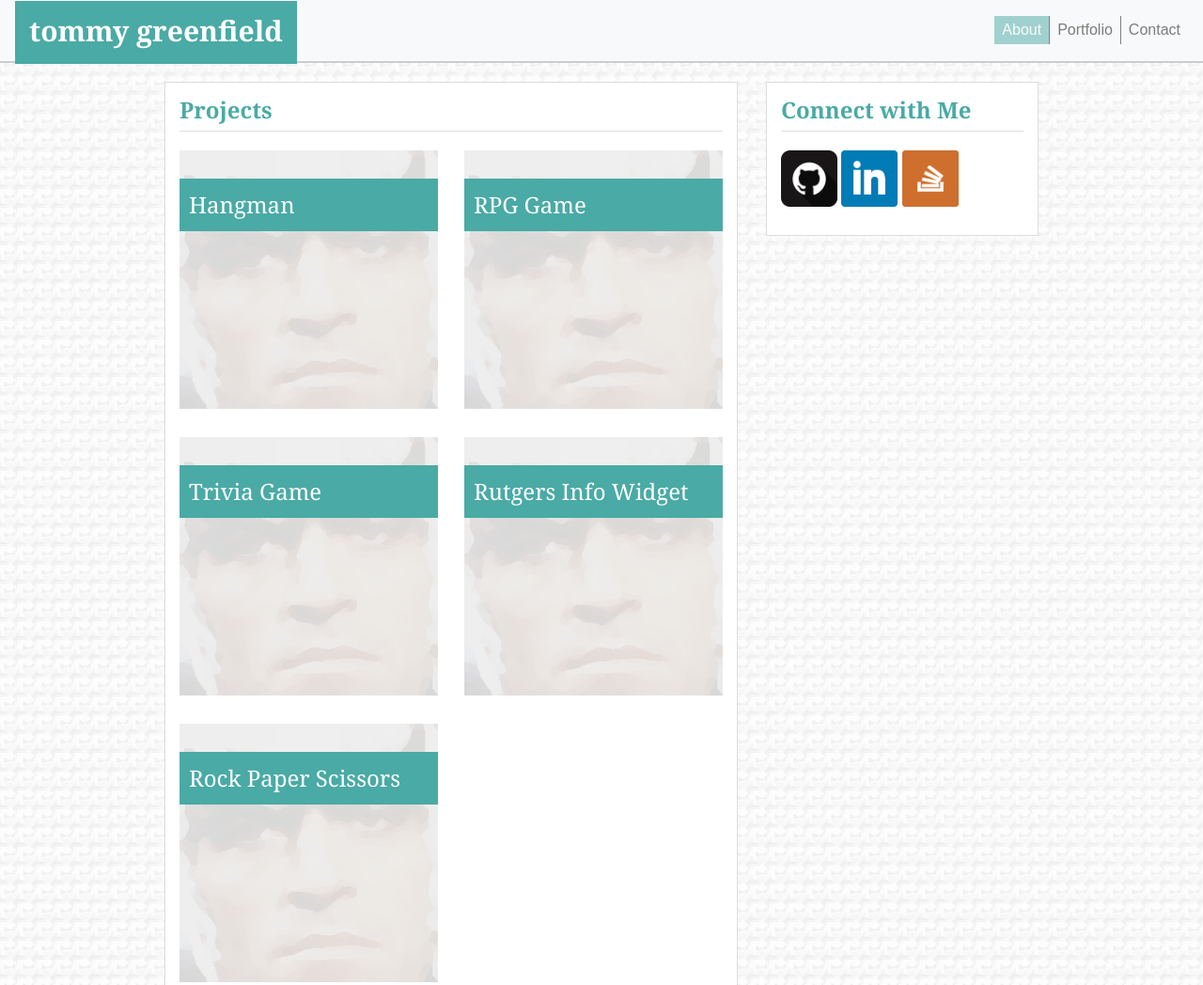
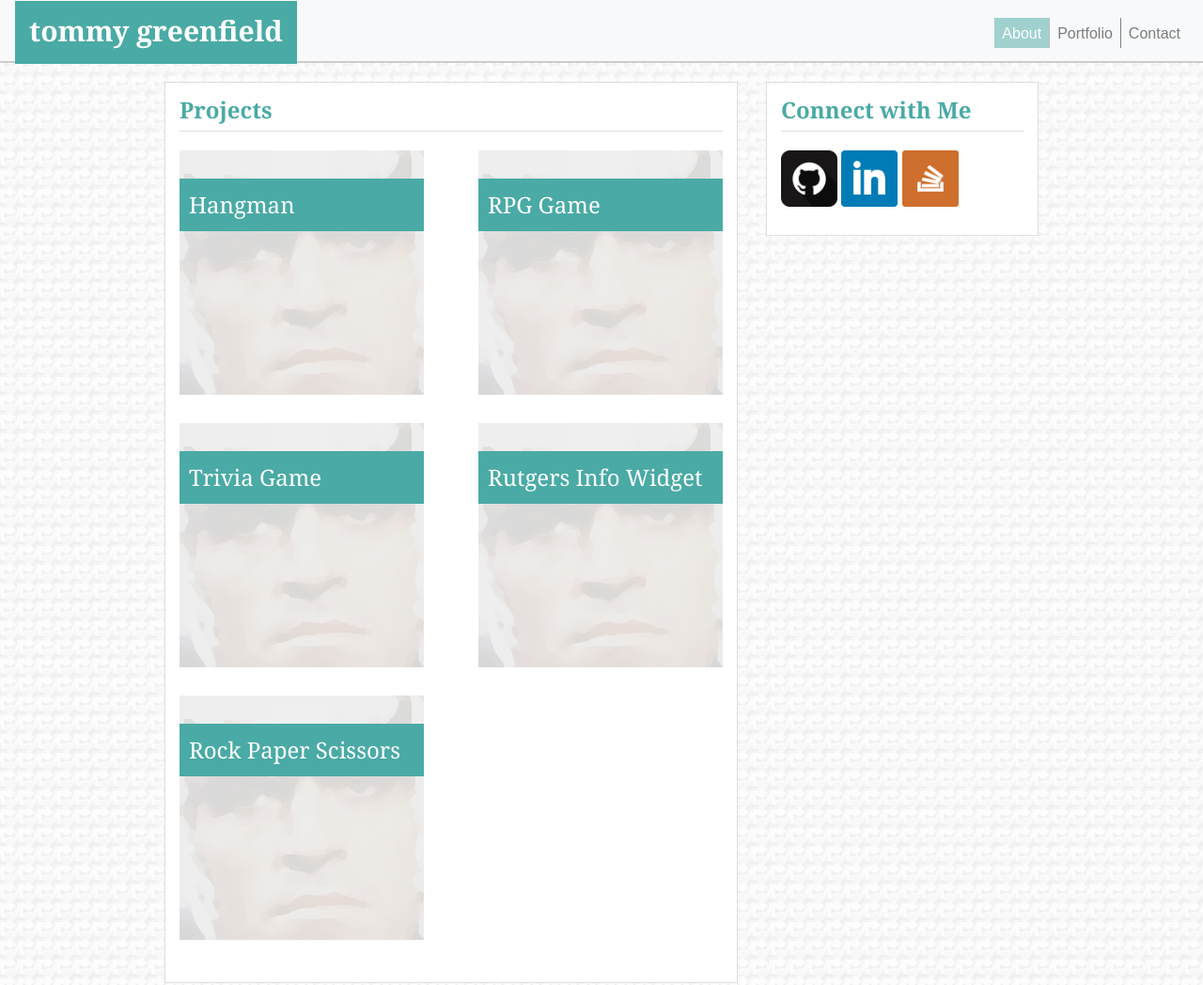
Before and after one commit to tommyngre/Bootstrap-Portfolio, a plain HTML site: page portfolio.html in a window 1280 px wide. Shown: the top 1048 px of the page at 94% size. Drawn offline with nearby package versions, Linux system fonts and the light colour scheme.

Commit message:
header and portfolio polish

```diff
--- a/assets/css/style.css
+++ b/assets/css/style.css
@@ -14,18 +14,26 @@ body{
 .nav-link{
   padding:.2rem 1rem;
 }
-.navlink:hover{
-  color:gray;
-  font-style: italic;
-}
 .navbar-light .navbar-nav .active>.nav-link, .navbar-light .navbar-nav .nav-link.active{
   background-color:#4aaaa5;
   color:white;
   opacity:.5;
 }
-
+.navbar-nav .nav-link{
+  margin-top: 5px;
+  padding-top: 5px;
+  padding-left: 10px;
+}
+.navbar-light .navbar-nav .nav-link:hover{
+  background-color: #4aaaa5;
+  color:white;
+  opacity:.4;
+}
 .border-div{
   border-right: 1px solid gray;
+}
+.navbar-toggler{
+  margin-top:10px;
 }
 
 .content{
@@ -84,15 +92,15 @@ h1, .header-text{
   /* how to justify-content:center when screen small*/
 }
 .proj-wrapper{
-  flex-basis: 0 0 280px;
+  display: flex;
   position:relative;
 }
+.proj-wrapper:hover{
+  opacity:.7;
+}
 .proj-pic{
-  flex-basis: 0 0 280px;
-  position:relative;
-  float:left;
-  max-width:275px;
   margin-bottom: 30px;
+  max-width:260px;
 }
 .proj-name{
   position: absolute;
--- a/portfolio.html
+++ b/portfolio.html
@@ -27,11 +27,11 @@
 
     <div class="collapse navbar-collapse justify-content-end" id="navbarSupportedContent">
       <ul class="nav navbar-nav non-header-text">
-        <li class="nav-item border-div active">
-          <a class="nav-link" href="index.html">About<span class="sr-only">(current)</span></a>
+        <li class="nav-item active">
+          <a class="nav-link border-div" href="index.html">About<span class="sr-only">(current)</span></a>
         </li>
-        <li class="nav-item border-div">
-          <a class="nav-link" href="portfolio.html">Portfolio</a>
+        <li class="nav-item">
+          <a class="nav-link border-div" href="portfolio.html">Portfolio</a>
         </li>
         <li class="nav-item">
           <a class="nav-link" href="contact.html">Contact</a>
@@ -70,7 +70,7 @@
         </div></a>
 
         <a href="#"><div class="proj-wrapper">
-          <img class="proj-pic image-fluid" src="assets/images/280x280-op100.png">
+          <img class="proj-pic" src="assets/images/280x280-op100.png">
           <div class="proj-name header-text">Rock Paper Scissors</div>
         </div></a>
       </div>
```
Also changed, not shown: assets/images/bg.png (deleted).
